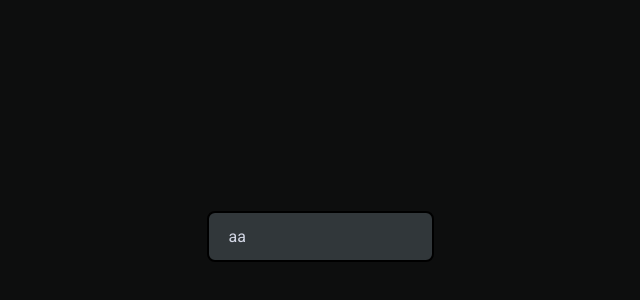
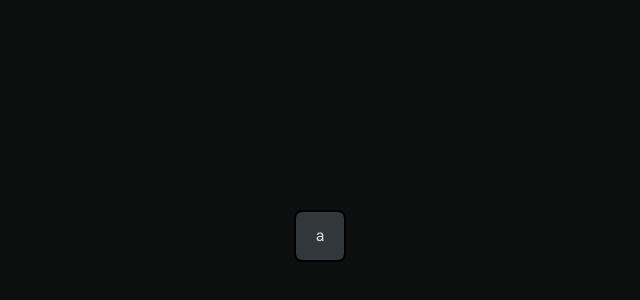
Before and after one commit to DestroyeerU/MagiChat, a Next.js app: page /home/MessageInput in a window 1280 px wide. Shown: the part 164-464 px from the top of the page, without its empty margins (320-960 px from the left). Built offline with nearby package versions, Linux system fonts and the light colour scheme.

Commit message:
MessageInput v 0.1 working (span)

```diff
--- a/src/pages/home/MessageInput/index.tsx
+++ b/src/pages/home/MessageInput/index.tsx
@@ -30,11 +30,9 @@ const MessageInput: React.FC<Props> = ({ handleSubmit, ...rest }) => {
     }
 
     function ShiftEnter() {
-      console.log(inputRef.current.value);
-
-      inputRef.current.value = `${inputRef.current.value}\n`;
-
-      console.log(inputRef.current.value);
+      if (handleSubmit) {
+        handleSubmit(inputRef.current.value);
+      }
     }
 
     return {
@@ -80,7 +78,17 @@ const MessageInput: React.FC<Props> = ({ handleSubmit, ...rest }) => {
     [actions]
   );
 
-  return <StyledMessageInput value={'aa\n'} ref={inputRef} onKeyDown={handleKeyDown} {...rest} />;
+  return (
+    <StyledMessageInput
+      ref={inputRef}
+      onKeyDown={handleKeyDown}
+      contentEditable
+      suppressContentEditableWarning
+      {...rest}
+    >
+      a
+    </StyledMessageInput>
+  );
 };
 
 export default MessageInput;
--- a/src/pages/home/MessageInput/styles.ts
+++ b/src/pages/home/MessageInput/styles.ts
@@ -1,7 +1,12 @@
 import styled from 'styled-components';
 
-export const StyledMessageInput = styled.input`
+export const StyledMessageInput = styled.span`
   width: auto;
+  height: auto;
+  min-height: 51.4px;
+  max-height: 300px;
+
+  overflow-y: auto;
 
   margin: 0 20px;
   padding: 14px 20px;
@@ -10,11 +15,26 @@ export const StyledMessageInput = styled.input`
 
   font-size: 1.6rem;
   font-weight: 400;
+  line-height: 2rem;
 
   border: 2px solid ${(props) => props.theme.colors.stroke};
 
   color: ${(props) => props.theme.colors.text};
   background-color: ${(props) => props.theme.colors.home.chat.messageInput};
+
+  /* break line: \n */
+  white-space: pre-wrap;
+
+  /* BREAK LINE */
+  -ms-word-break: break-all;
+  word-break: break-all;
+
+  word-break: break-word; /* Non standard for webkit */
+
+  -webkit-hyphens: auto;
+  -moz-hyphens: auto;
+  -ms-hyphens: auto;
+  hyphens: auto;
 
   &::placeholder {
     color: ${(props) => props.theme.colors.textSecondary};
```
